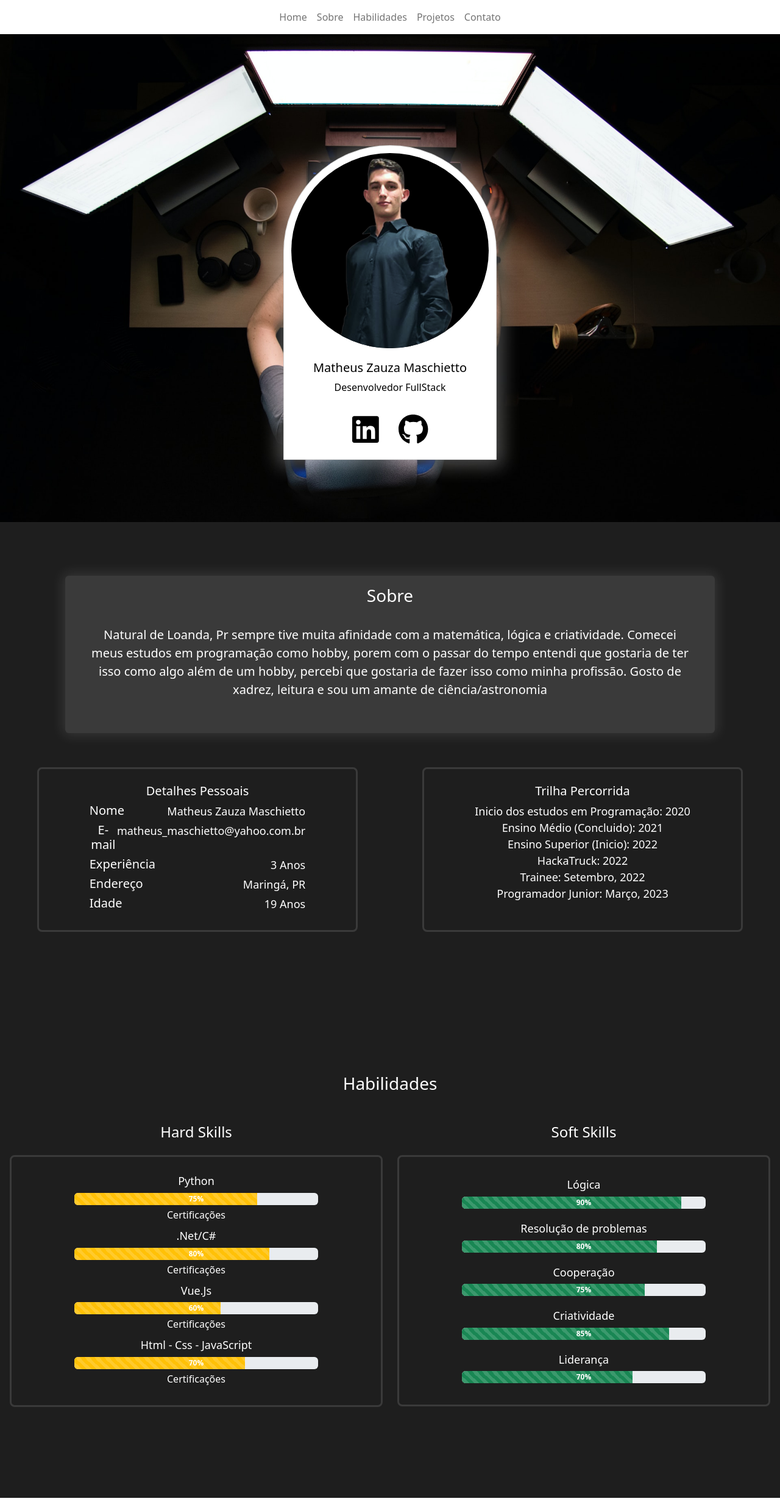
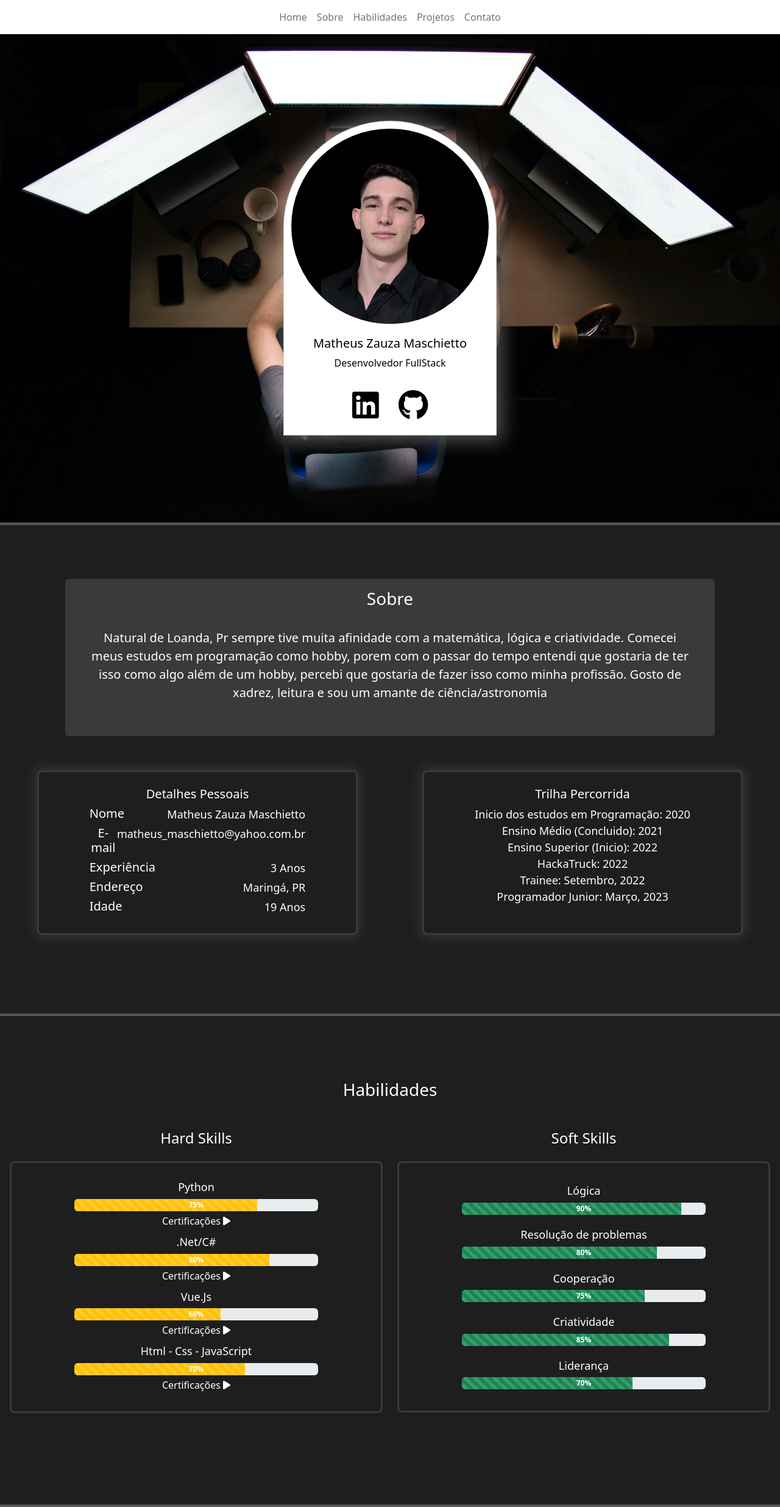
Before and after one commit to Matheus-Zauza-Maschietto/LandingPagePortifolio, a Vue app in the folder landingpage/: page / in a window 1280 px wide. Shown: the whole page at 61% size. Built offline with nearby package versions, Linux system fonts and the light colour scheme.

Commit message:
update new perfil photo and some bugfix

```diff
--- a/landingpage/src/App.vue
+++ b/landingpage/src/App.vue
@@ -2,8 +2,11 @@
   <div id="root">
     <HeaderC/>
     <HomeC/>
+    <hr>
     <SobreC/>
+    <hr>
     <HabilidadesC/>
+    <hr>
   </div>
 </template>
 
@@ -41,4 +44,11 @@ export default {
 ul{
   list-style: none;
 }
+
+hr{
+  color: white;
+  background: white;
+  height: 5px;
+  margin: 0!important;
+}
 </style>
--- a/landingpage/src/components/CardPerfil.vue
+++ b/landingpage/src/components/CardPerfil.vue
@@ -1,7 +1,7 @@
 <template>
     <div class="card p-2 container brightness" style="width: 350px; color: #DFDFDF;">
-        <div class="img-div rounded-circle d-flex justify-content-center align-items-start m-1">
-            <img src="../assets/perfil.png" class="card-img-top " id="self-photo" alt="...">
+        <div class="img-div rounded-circle d-flex justify-content-center align-items-end m-1">
+            <img src="../assets/myPhoto2.png" class="" id="self-photo" alt="...">
         </div>
         <div class="card-body ">
             <h5 class="card-title">Matheus Zauza Maschietto</h5>
--- /dev/null
+++ b/landingpage/src/components/Certificacoes.vue
@@ -0,0 +1,22 @@
+<template>
+    <a :href="link">
+        <span>Certificações </span>
+        <font-awesome-icon icon="fa-solid fa-play" class="icon"/>
+    </a>
+</template>
+
+<script>
+export default {
+    name: "CertificacoesC",
+    props: ["link"]
+}
+</script>
+
+<style scoped>
+    span{
+        font-size: 16px;
+    }
+    .icon{
+        font-size: 16px;
+    }
+</style>
--- a/landingpage/src/components/Habilidades.vue
+++ b/landingpage/src/components/Habilidades.vue
@@ -8,22 +8,22 @@
                 <li>
                     <h4>Python</h4>
                     <ProgressBar loading="75" type="bg-warning" height="20px" width="400px"/>
-                    <span>Certificações</span>
+                    <Certificacoes/>
                 </li>
                 <li>
                     <h4>.Net/C#</h4>
                     <ProgressBar loading="80" type="bg-warning" height="20px" width="400px"/>
-                    <span>Certificações</span>
+                    <Certificacoes/>
                 </li>
                 <li>
                     <h4>Vue.Js</h4>
                     <ProgressBar loading="60" type="bg-warning" height="20px" width="400px"/>
-                    <span>Certificações</span>
+                    <Certificacoes/>
                 </li>
                 <li>
                     <h4>Html - Css - JavaScript</h4>
                     <ProgressBar loading="70" type="bg-warning" height="20px" width="400px"/>
-                    <span>Certificações</span>
+                    <Certificacoes/>
                 </li>
             </ul>
         </div>
@@ -59,11 +59,13 @@
 
 <script>
 import ProgressBar from "./ProgressBar.vue"
+import Certificacoes from "./Certificacoes.vue";
 
 export default {
     name: "HabilidadesC",
     components: {
-        ProgressBar
+        ProgressBar,
+        Certificacoes
     }
 }
 </script>
--- a/landingpage/src/components/Home.vue
+++ b/landingpage/src/components/Home.vue
@@ -1,5 +1,5 @@
 <template>
-  <div id="home" class="col-12 d-flex justify-content-center align-items-center">
+  <div id="home" class="col-12 d-flex justify-content-center align-items-center p-5">
     <CardPerfilC/>
   </div>
 </template>
--- a/landingpage/src/components/Sobre.vue
+++ b/landingpage/src/components/Sobre.vue
@@ -1,11 +1,11 @@
 <template>
   <div id="sobre">
-        <div class="col-md-10 text-center m-2 p-3 brightness rounded-2 mx-auto" id="meu-resumo">
+        <div class="col-md-10 text-center m-2 p-3 rounded-2 mx-auto" id="meu-resumo">
             <h2>Sobre</h2>
             <p class="p-4">Natural de Loanda, Pr sempre tive muita afinidade com a matemática, lógica e criatividade. Comecei meus estudos em programação como hobby, porem com o passar do tempo entendi que gostaria de ter isso como algo além de um hobby, percebi que gostaria de fazer isso como minha profissão. Gosto de xadrez, leitura e sou um amante de ciência/astronomia</p>
         </div>
         <div class="row justify-content-around m-2 info-cards">
-            <div class="col-lg-5 text-center m-5 p-4 rounded-3">
+            <div class="col-lg-5 text-center m-5 p-4 rounded-3 brightness">
                 <h3>Detalhes Pessoais</h3>
                 <div class="col-9 m-auto">
                     <div class="d-flex justify-content-between ">
@@ -30,7 +30,7 @@
                     </div>
                 </div>
             </div>
-            <div class="col-lg-5 d-flex flex-column text-center m-5 p-4 rounded-3">
+            <div class="col-lg-5 d-flex flex-column text-center m-5 p-4 rounded-3 brightness">
                 <h3>Trilha Percorrida</h3>
                 <span>Inicio dos estudos em Programação: 2020</span>
                 <span>Ensino Médio (Concluido): 2021</span>
@@ -73,6 +73,7 @@ h3{
 
 .info-cards>div{
     border: 3px solid #3A3A3A;
+    background: #1E1E1E;
     font-size: 18px;
 }
 .info-cards>div h3{
```
Also changed, not shown: landingpage/src/assets/myPhoto2.png (added).
